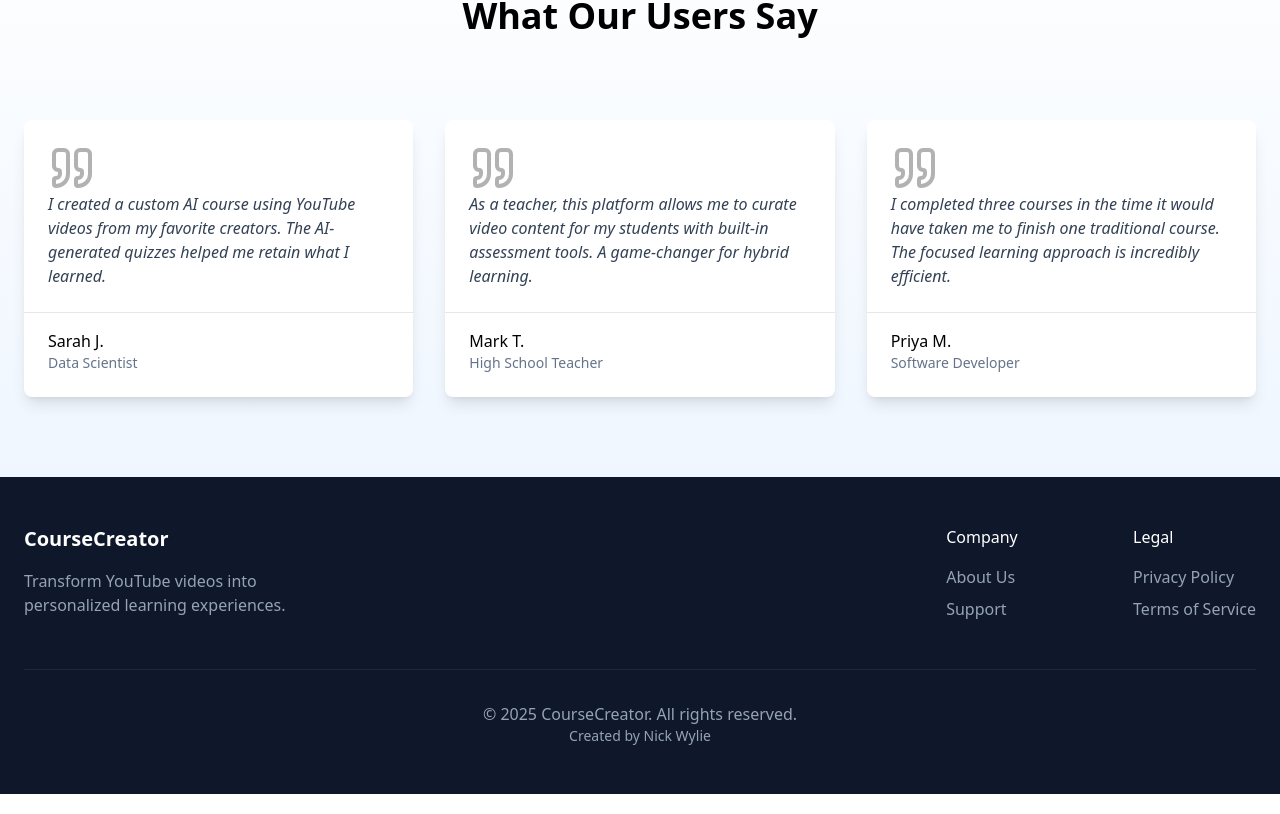
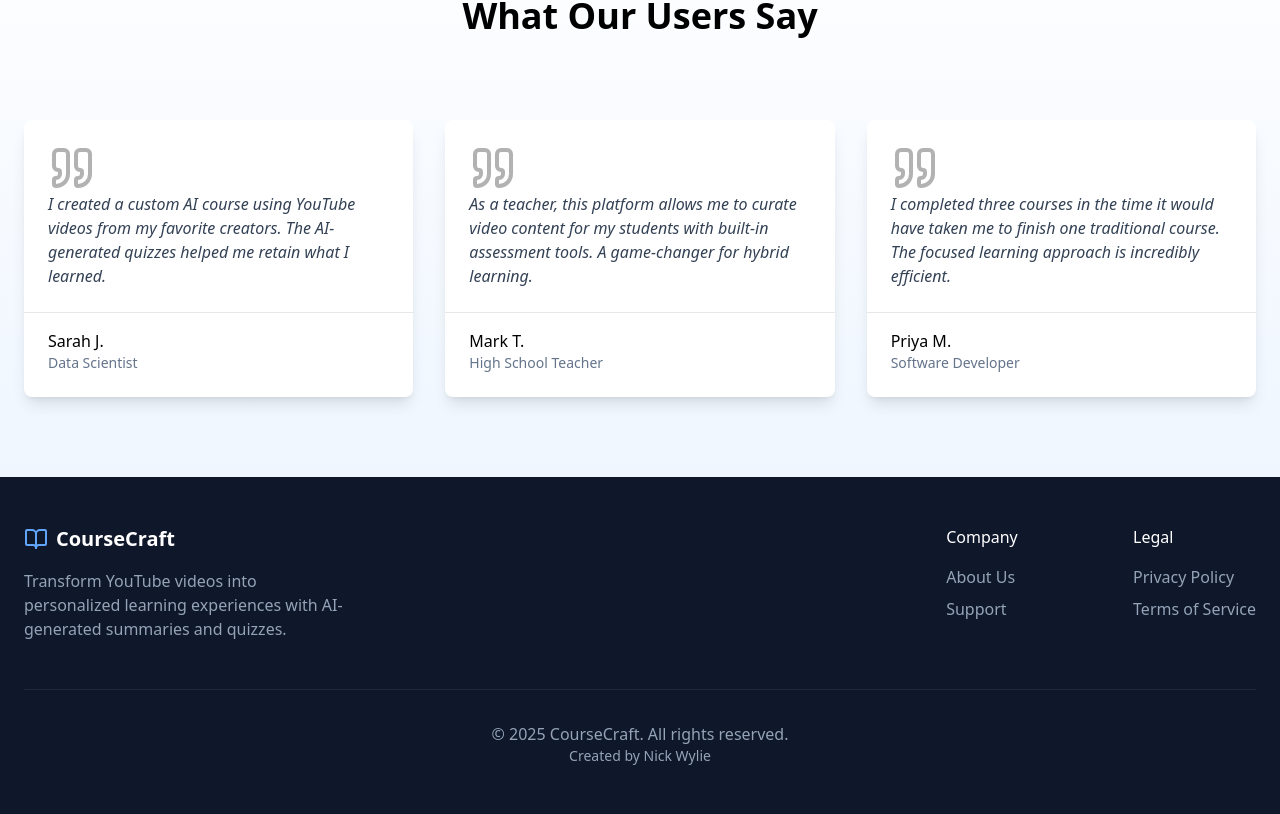
Before and after one commit to nickbwylie/course-craft, a React (Vite) app: page / in a window 1280 px wide. Shown: the part 2933-3747 px from the top of the page. Built offline with nearby package versions, Linux system fonts and the light colour scheme.

Commit message:
updated the landing page for SEO

```diff
--- a/package.json
+++ b/package.json
@@ -49,6 +49,7 @@
     "react": "^18.2.0",
     "react-day-picker": "^8.10.1",
     "react-dom": "^18.2.0",
+    "react-helmet": "^6.1.0",
     "react-hook-form": "^7.53.0",
     "react-icons": "^5.3.0",
     "react-router-dom": "^7.3.0",
--- a/src/pages/LandingPage.tsx
+++ b/src/pages/LandingPage.tsx
@@ -1,5 +1,4 @@
-import React, { useEffect, useRef, useState } from "react";
-import { Parallax, useParallax } from "react-scroll-parallax";
+import { useEffect, useRef, useState } from "react";
 import { motion, useInView, useAnimation } from "framer-motion";
 import { useNavigate } from "react-router";
 import {
@@ -9,7 +8,7 @@ import {
   Sun,
   Tv,
   ArrowRight,
-  MousePointer,
+  BookOpen,
 } from "lucide-react";
 
 import { Button } from "@/components/ui/button";
@@ -20,14 +19,10 @@ import {
   CardHeader,
   CardTitle,
 } from "@/components/ui/card";
+import { Helmet } from "react-helmet";
 
-// Import images
-import image1 from "../assets/youtubePreview.jpg";
-import image2 from "../assets/youtubePreview2.jpg";
-import image3 from "../assets/youtubePreview3.jpg";
 import createPageScreen from "../assets/createCoursePage.png";
 import exploreScreen from "../assets/explorePageTest.png";
-import PricingBlock from "@/myComponents/PricingBlock";
 import AboutUsModal from "@/myComponents/AboutUsModal";
 
 // Reusable animation component
@@ -91,6 +86,36 @@ const LandingPage = () => {
 
   return (
     <div className="overflow-hidden bg-white">
+      <Helmet>
+        <title>CourseCraft - Create Custom Courses from YouTube Videos</title>
+        <meta
+          name="description"
+          content="Transform YouTube videos into personalized learning experiences with AI-generated summaries and quizzes. Learn smarter with CourseCraft."
+        />
+        <meta
+          name="keywords"
+          content="online learning, YouTube courses, AI education, custom courses, educational platform"
+        />
+        <meta
+          property="og:title"
+          content="CourseCraft - Create Custom Courses from YouTube"
+        />
+        <meta
+          property="og:description"
+          content="Transform educational content into personalized learning experiences with AI-generated summaries and quizzes."
+        />
+        <meta property="og:type" content="website" />
+        <meta property="og:url" content="https://course-craft.tech" />
+        <meta name="twitter:card" content="summary_large_image" />
+        <meta
+          name="twitter:title"
+          content="CourseCraft - Create Custom Courses from YouTube"
+        />
+        <meta
+          name="twitter:description"
+          content="Transform YouTube videos into interactive learning experiences."
+        />
+      </Helmet>
       {/* Hero Section */}
       <section className="relative min-h-screen flex items-center justify-center bg-gradient-to-b from-blue-50 to-white overflow-hidden">
         {/* Background elements */}
@@ -377,9 +402,13 @@ const LandingPage = () => {
         <div className="max-w-7xl mx-auto px-6">
           <div className="flex flex-col md:flex-row justify-between">
             <div className="mb-6 md:mb-0">
-              <h3 className="text-xl font-bold mb-4">CourseCreator</h3>
+              <div className="flex items-center mb-4">
+                <BookOpen className="h-6 w-6 text-blue-400 mr-2" />
+                <h3 className="text-xl font-bold">CourseCraft</h3>
+              </div>
               <p className="text-slate-400 max-w-xs">
-                Transform YouTube videos into personalized learning experiences.
+                Transform YouTube videos into personalized learning experiences
+                with AI-generated summaries and quizzes.
               </p>
             </div>
 
@@ -432,7 +461,7 @@ const LandingPage = () => {
 
           <div className="border-t border-slate-800 mt-12 pt-8 text-center text-slate-400">
             <p>
-              © {new Date().getFullYear()} CourseCreator. All rights reserved.
+              © {new Date().getFullYear()} CourseCraft. All rights reserved.
             </p>
             <p className="text-sm">
               Created by{" "}
```
Also changed, not shown: 1 other file (tests, documents, lock files or other folders).
